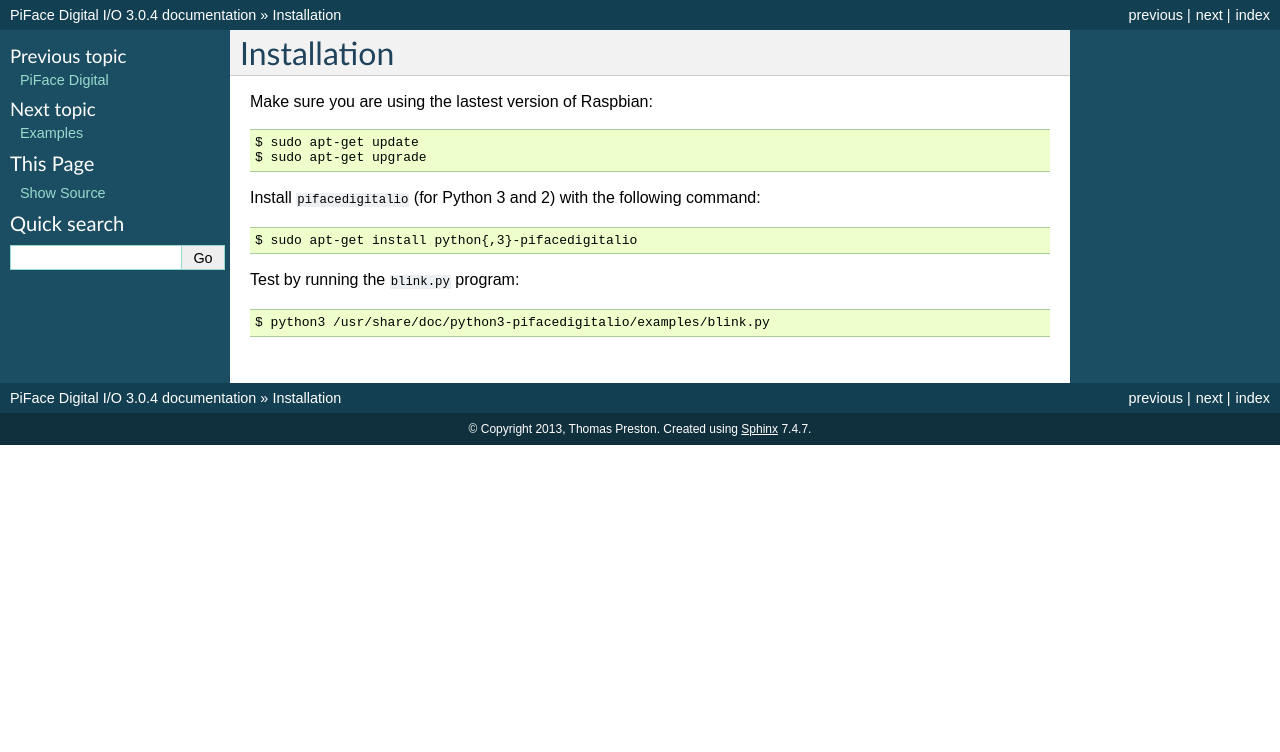
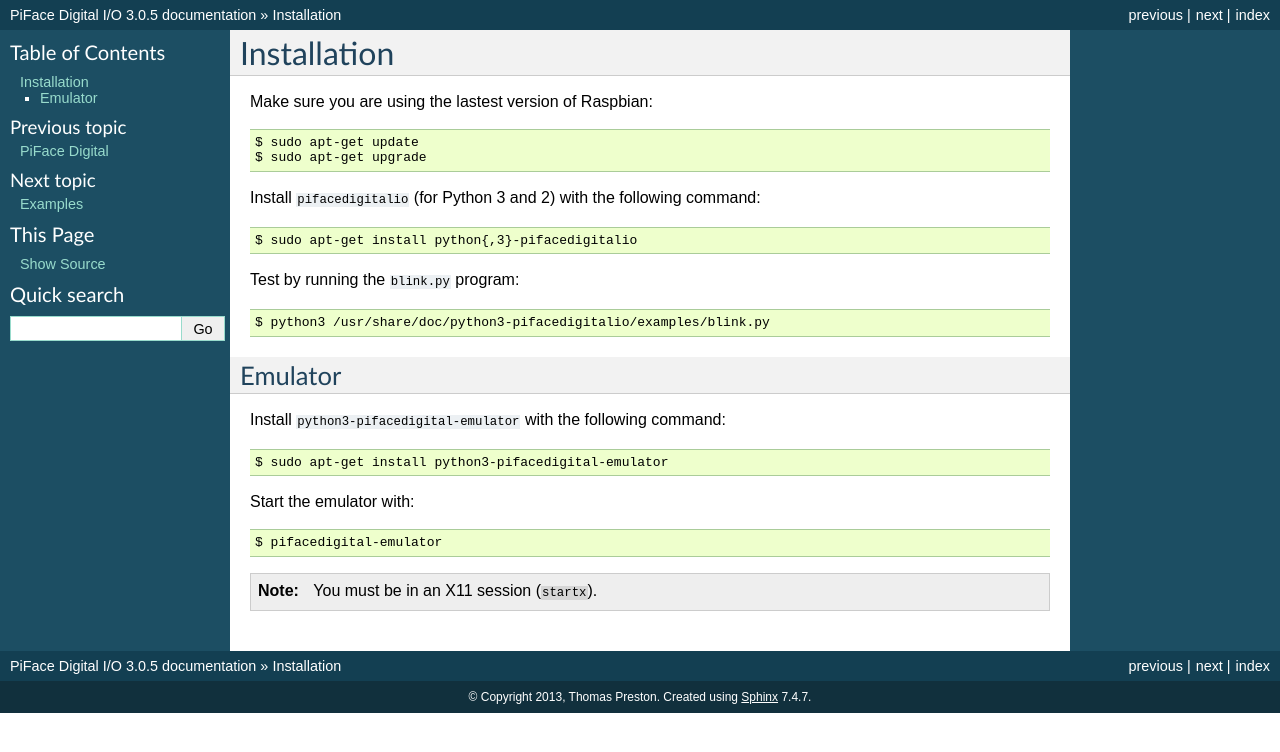
Before and after one commit to piface/pifacedigitalio, a Sphinx documentation site: the page built from docs/installation.rst, in a window 1280 px wide. Shown: the top 752 px of the page. Built offline with Sphinx 7.4.7, drawn with Linux system fonts in a browser that asks for light colours; formulas are drawn with MathJax 3.

Commit message:
added emulator installation instructions to the docs

```diff
--- a/docs/installation.rst
+++ b/docs/installation.rst
@@ -14,3 +14,15 @@
 Test by running the ``blink.py`` program::
 
     $ python3 /usr/share/doc/python3-pifacedigitalio/examples/blink.py
+
+Emulator
+========
+Install ``python3-pifacedigital-emulator`` with the following command::
+
+    $ sudo apt-get install python3-pifacedigital-emulator
+
+Start the emulator with::
+
+    $ pifacedigital-emulator
+
+.. note:: You must be in an X11 session (``startx``).
--- a/pifacedigitalio/version.py
+++ b/pifacedigitalio/version.py
@@ -1 +1 @@
-__version__ = '3.0.4'
+__version__ = '3.0.5'
```
Also changed, not shown: 1 other file.
